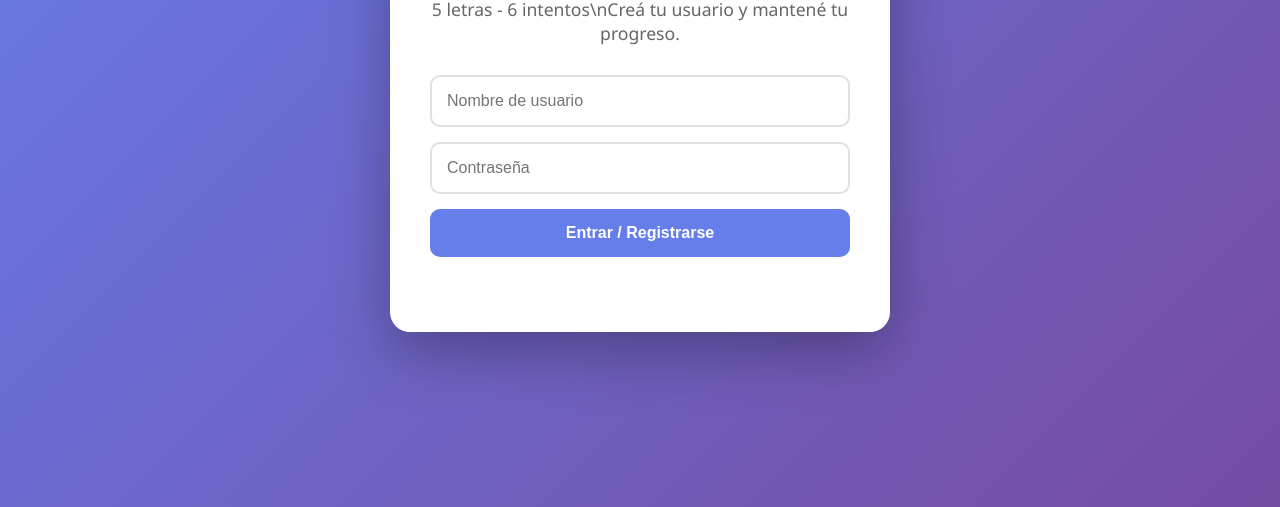
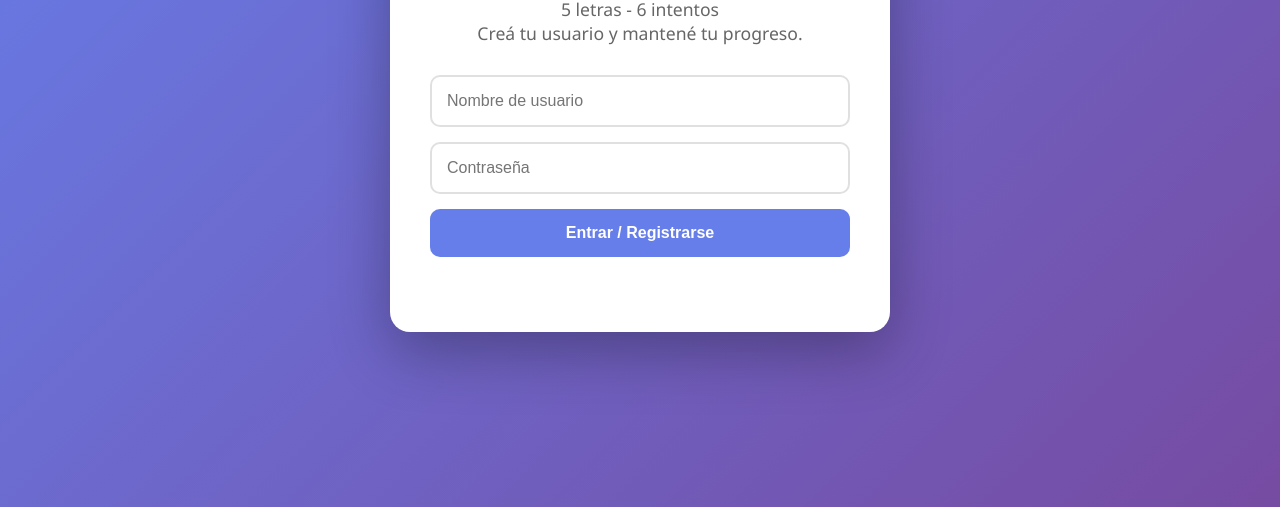
Before and after one commit to aghaza/webwordle, a plain HTML site: page index.html in a window 1280 px wide. Shown: the part 293-800 px from the top of the page. Drawn offline with Linux system fonts and the light colour scheme.

Commit message:
Update index.html

```diff
--- a/index.html
+++ b/index.html
@@ -10,7 +10,7 @@
     <div id="login-screen" class="screen">
         <div class="login-container">
             <h1>WORDLE</h1>
-            <p class="subtitle">5 letras - 6 intentos\nCreá tu usuario y mantené tu progreso.</p>
+            <p class="subtitle">5 letras - 6 intentos <br />Creá tu usuario y mantené tu progreso.</p>
             <div class="login-form">
                 <input type="text" id="username" placeholder="Nombre de usuario" autocomplete="off">
                 <input type="password" id="password" placeholder="Contraseña" autocomplete="off">
```
